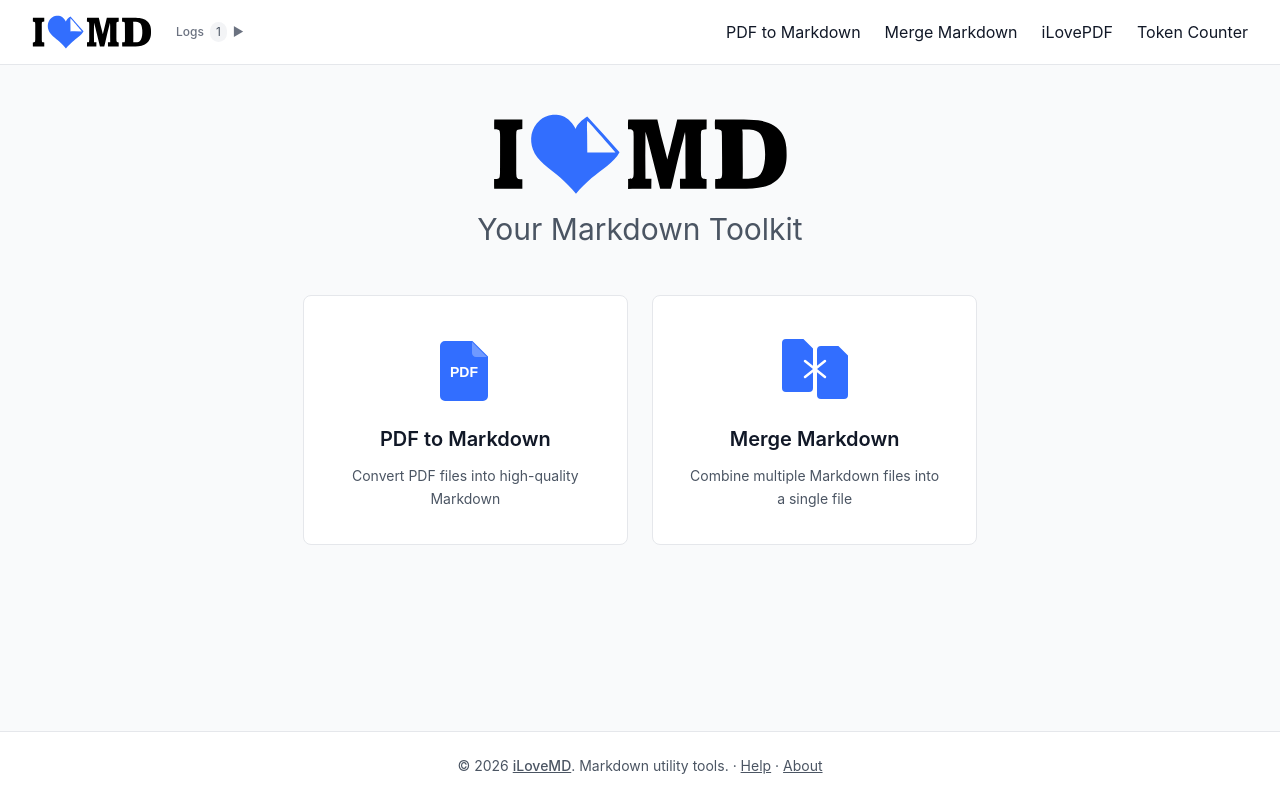
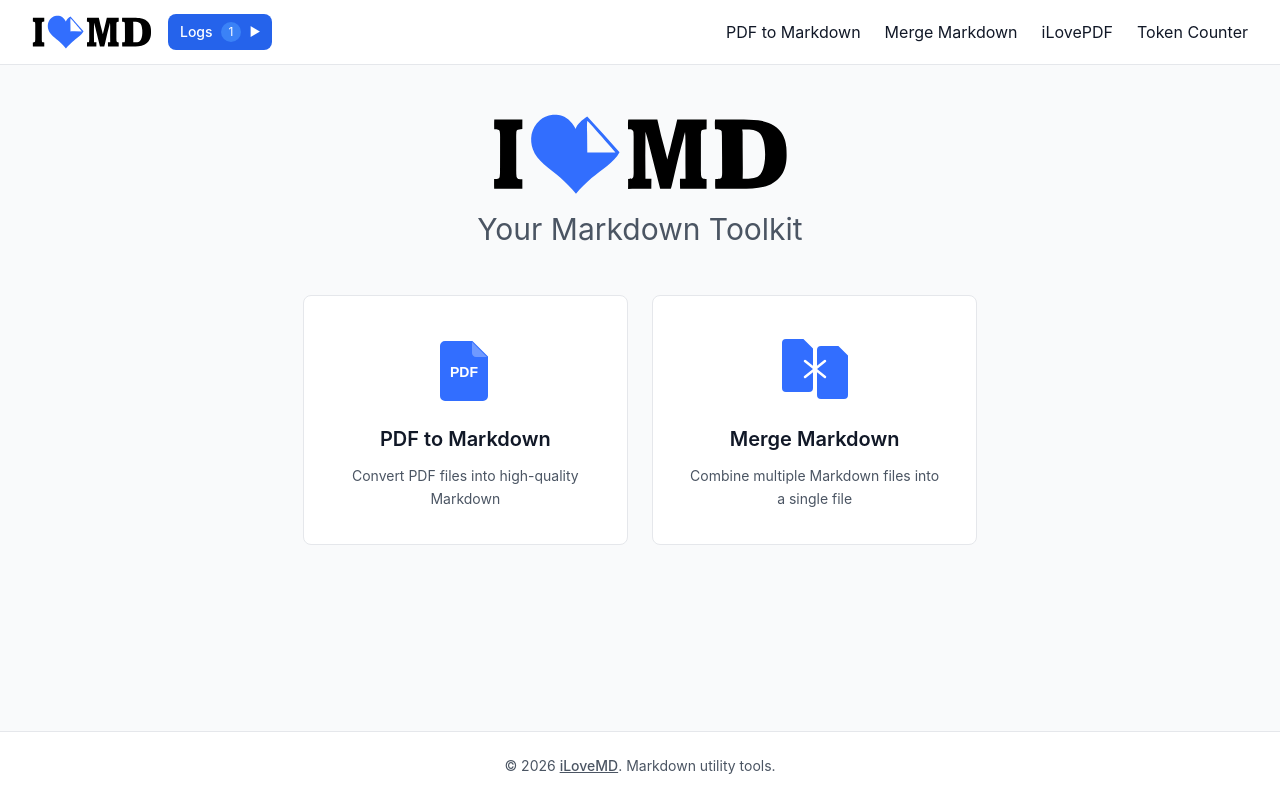
Before and after one commit to guy915/iLoveMD, a Next.js app: page / in a window 1280 px wide. Built offline with nearby package versions, Linux system fonts and the light colour scheme.

Commit message:
Restore original Logs button and remove footer Help/About links (#64)
Reverts the Logs button restyle and the footer Help/About links from #63.

```diff
--- a/src/components/layout/Footer.tsx
+++ b/src/components/layout/Footer.tsx
@@ -1,5 +1,3 @@
-import Link from 'next/link'
-
 /**
  * Footer component with copyright and attribution
  * Automatically updates copyright year
@@ -20,10 +18,6 @@ export default function Footer() {
             iLoveMD
           </a>
           . Markdown utility tools.
-          {' · '}
-          <Link href="/help" className="text-gray-600 hover:text-blue-600 underline">Help</Link>
-          {' · '}
-          <Link href="/about" className="text-gray-600 hover:text-blue-600 underline">About</Link>
         </p>
       </div>
     </footer>
--- a/src/components/layout/GlobalDiagnosticPanel.tsx
+++ b/src/components/layout/GlobalDiagnosticPanel.tsx
@@ -47,11 +47,11 @@ export default function GlobalDiagnosticPanel() {
       {/* Toggle Button */}
       <button
         onClick={() => setIsOpen(!isOpen)}
-        className="flex items-center gap-1.5 px-2 py-1 rounded-md text-gray-500 hover:text-gray-700 hover:bg-gray-100 transition-colors"
+        className="flex items-center gap-2 px-3 py-2 rounded-lg bg-blue-600 text-white hover:bg-blue-700 transition-colors"
         aria-label="Toggle diagnostic logs"
       >
-        <span className="text-xs font-medium">Logs</span>
-        <span className="bg-gray-100 text-gray-600 px-1.5 py-0.5 rounded-full text-xs" suppressHydrationWarning>
+        <span className="text-sm font-medium">Logs</span>
+        <span className="bg-blue-500 px-2 py-0.5 rounded-full text-xs" suppressHydrationWarning>
           {logs.length > 0 ? logs[logs.length - 1].id : 0}
         </span>
         <span className="text-xs" aria-hidden="true">
```
